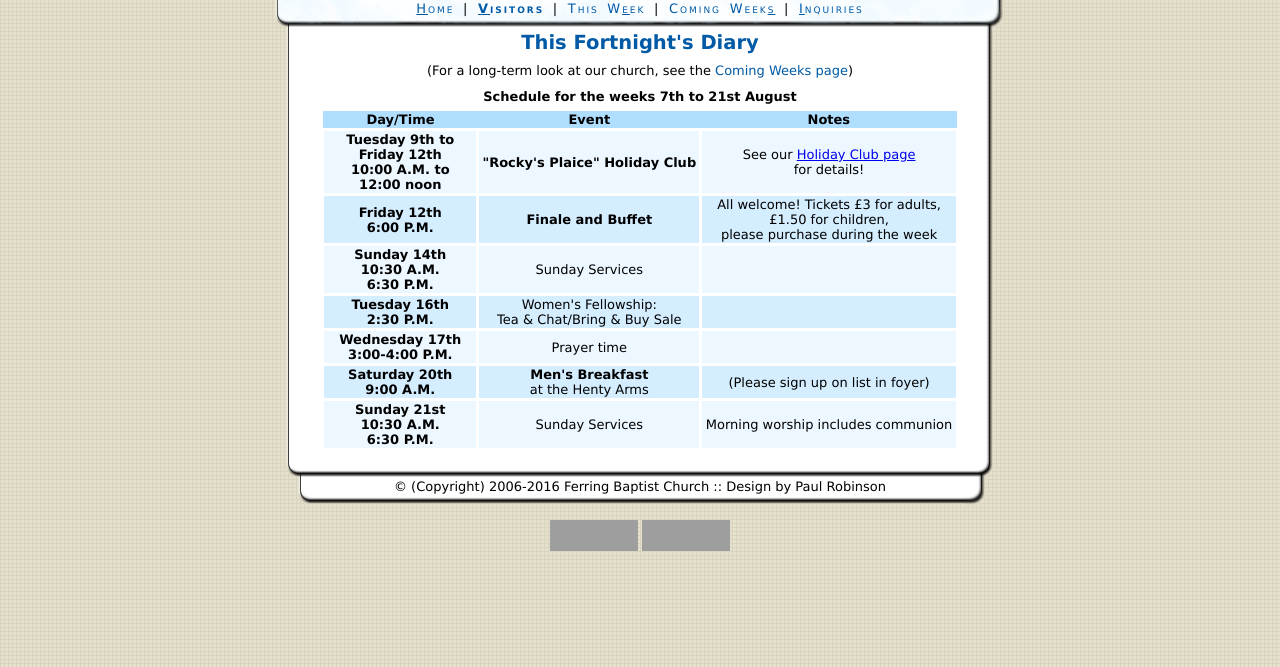
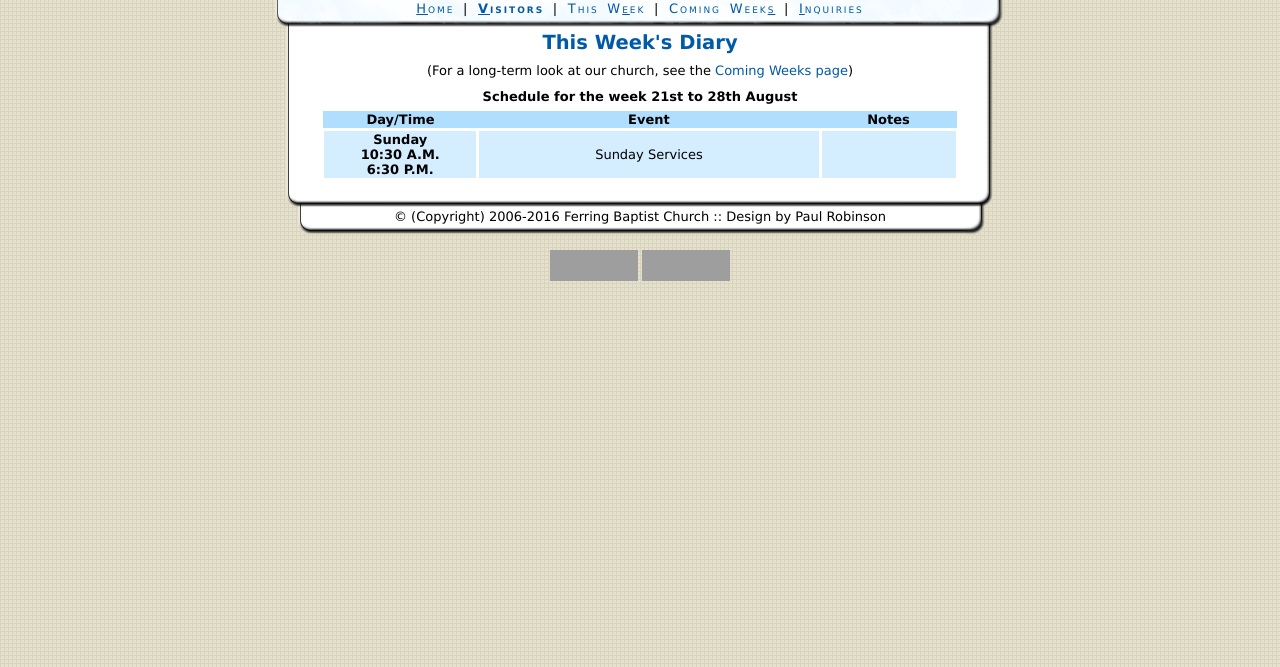
Before and after one commit to paulrr88/church, a PHP site: page /church/diary.php in a window 1280 px wide. Shown: the part 133-800 px from the top of the page. Run offline with PHP 8.4, Linux system fonts and the light colour scheme; grey boxes are pictures that could not be loaded.

Commit message:
Diary update

```diff
--- a/diary.php
+++ b/diary.php
@@ -2,11 +2,11 @@
 
 <?php include("header.php"); ?>
 			<div id="content">
-				<h1>This Fortnight's Diary</h1>
+				<h1>This Week's Diary</h1>
 
 				<p class="centre">(For a long-term look at our church, see the <a href="upcoming.php">Coming Weeks page</a>)</p>
 
-				<p class="centre"><strong>Schedule for the weeks 7th to 21st August</strong></p>
+				<p class="centre"><strong>Schedule for the week 21st to 28th August</strong></p>
 
 				<table class="styled" summary="Schedule for events in the coming week(s)">
 					<thead>
@@ -17,40 +17,10 @@
 						</tr>
 					</thead>
 					<tbody>
-						<tr class="odd">
-							<th scope="row">Tuesday 9th to Friday 12th<br />10:00 A.M. to<br />12:00 noon</th>
-							<td><strong>"Rocky's Plaice" Holiday Club</strong></td>
-							<td>See our <a href="holidayclub.php">Holiday Club page</a><br />for details!</td>
-						</tr>
 						<tr>
-							<th scope="row">Friday 12th<br />6:00 P.M.</th>
-							<td><strong>Finale and Buffet</strong></td>
-							<td>All welcome! Tickets £3 for adults,<br />£1.50 for children,<br />please purchase during the week</td>
-						</tr>
-						<tr class="odd">
-							<th scope="row">Sunday 14th<br />10:30 A.M.<br />6:30 P.M.</th>
+							<th scope="row">Sunday<br />10:30 A.M.<br />6:30 P.M.</th>
 							<td>Sunday Services</td>
 							<td></td>
-						</tr>
-						<tr>
-							<th scope="row">Tuesday 16th<br />2:30 P.M.</th>
-							<td>Women's Fellowship:<br />Tea &amp; Chat/Bring &amp; Buy Sale</td>
-							<td></td>
-						</tr>
-						<tr class="odd">
-							<th scope="row">Wednesday 17th<br />3:00-4:00 P.M.</th>
-							<td>Prayer time</td>
-							<td></td>
-						</tr>
-						<tr>
-							<th scope="row">Saturday 20th<br /> 9:00 A.M.</th>
-							<td><strong>Men's Breakfast</strong><br />at the Henty Arms</td>
-							<td>(Please sign up on list in foyer)</td>
-						</tr>
-						<tr class="odd">
-							<th scope="row">Sunday 21st<br />10:30 A.M.<br />6:30 P.M.</th>
-							<td>Sunday Services</td>
-							<td>Morning worship includes communion</td>
 						</tr>
 					</tbody>
 				</table>
```
Also changed, not shown: images/newssheetfront.jpg.
